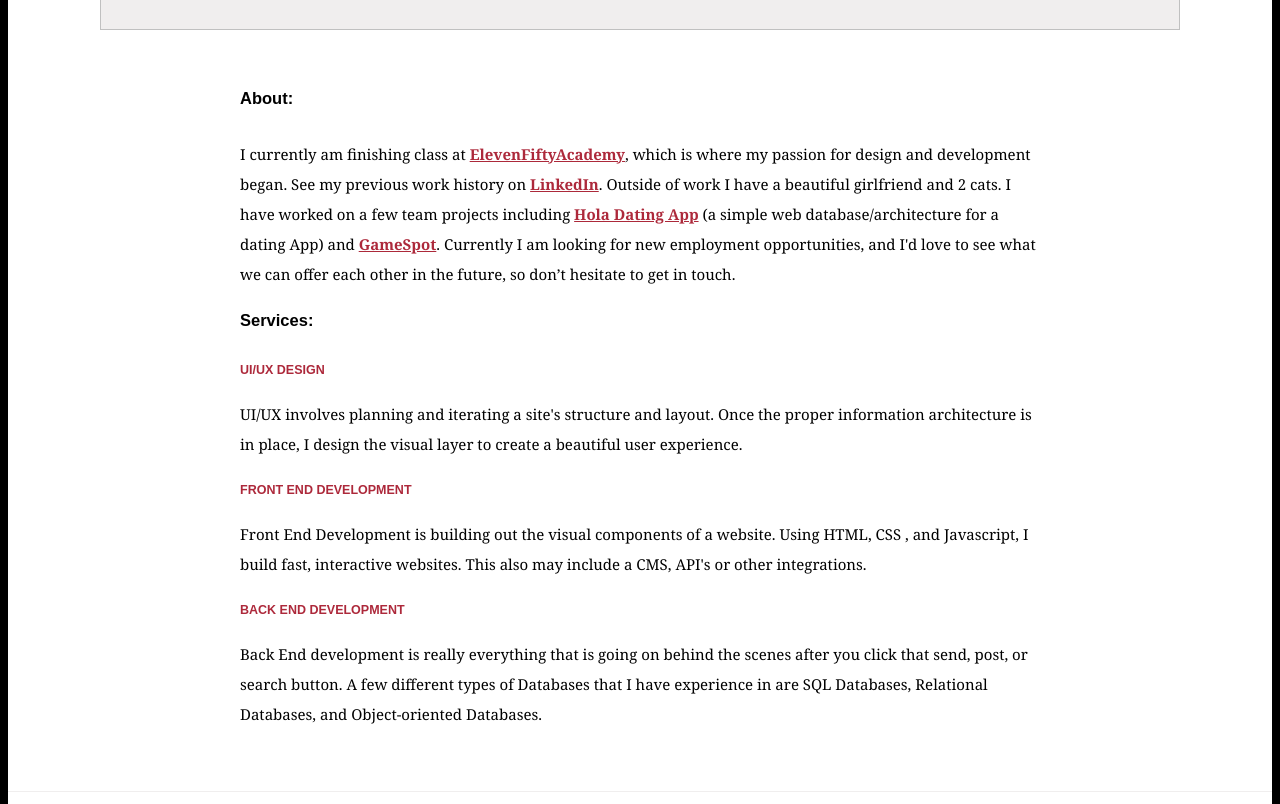
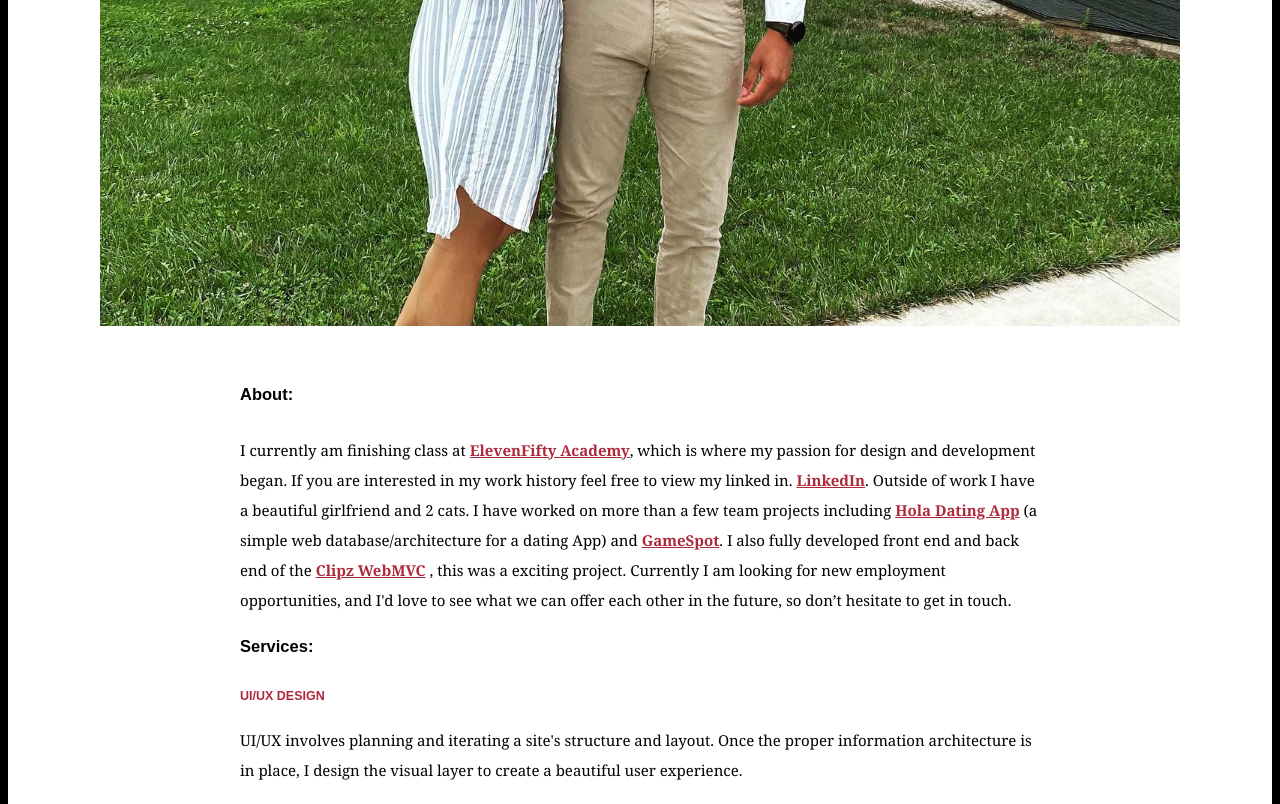
Before and after one commit to will81656/Portfolio, a plain HTML site: page index.html in a window 1280 px wide. Shown: the part 1200-2004 px from the top of the page. Drawn offline with Linux system fonts and the light colour scheme; a script that the page names is missing; files whose address does not match are found by name.

Commit message:
update port

```diff
--- a/index.html
+++ b/index.html
@@ -33,20 +33,22 @@
     </h1>
     </section>
     <section class="outer-container space-bottom">
-    <img src="..//Portfolio/assets/prof pic 2.jpg" alt="Will Casteel">
+    <img src="../Portfolio/assets/12.jpg" alt="Will Casteel">
     </section>
     <section class="inner-container space-bottom">
     <h3 id="about">About:</h3 >
     <p>
     I currently am finishing class at
-    <a href="https://elevenfifty.org/" rel="noopener" target="_blank" class="yellow">ElevenFiftyAcademy</a>, which is where my passion for design and development began. See my
-    previous work history on
-    <a href="https://www.linkedin.com/in/william-casteel-12535b126/" class="yellow" target="_blank" rel="noopener">LinkedIn</a>. Outside of work I have a beautiful girlfriend and 2 cats. I have
-    worked on a few team projects including
+    <a href="https://elevenfifty.org/" rel="noopener" target="_blank" class="yellow">ElevenFifty Academy</a>, which is where my passion for design and development began. If you are
+    interested in my work history feel free to view my linked in.
+    <a href="https://www.linkedin.com/in/william-casteel-12535b126/" class="yellow" target="_blank" rel="noopener">LinkedIn</a>. Outside of work I have a beautiful
+    girlfriend and 2 cats. I have worked on more than a few team projects including
     <a href="https://github.com/Julian-Arboleda/Hola.WebApi" target="_blank" rel="noopener" class="yellow">Hola Dating App</a>
     (a simple web database/architecture for a dating App) and
     <a href="https://github.com/will81656/GameSpot" target="_blank" rel="noopener" class="yellow">
-    GameSpot</a>. Currently I am looking for new employment opportunities, and I'd love to see what we can offer each other in the future, so don’t hesitate to get in touch.
+    GameSpot</a>. I also fully developed front end and back end of the <a href="https://clipzsite.azurewebsites.net/" target="_blank" rel="noopener" class="yellow">Clipz WebMVC</a>
+    , this was a exciting project. Currently I am looking for new employment opportunities,
+    and I'd love to see what we can offer each other in the future, so don’t hesitate to get in touch.
     </p>
     <h3>Services:</h3>
     <h4>UI/UX Design</h4>
```
Also changed, not shown: assets/12.jpg (added), assets/pic 1.jpg (added).
